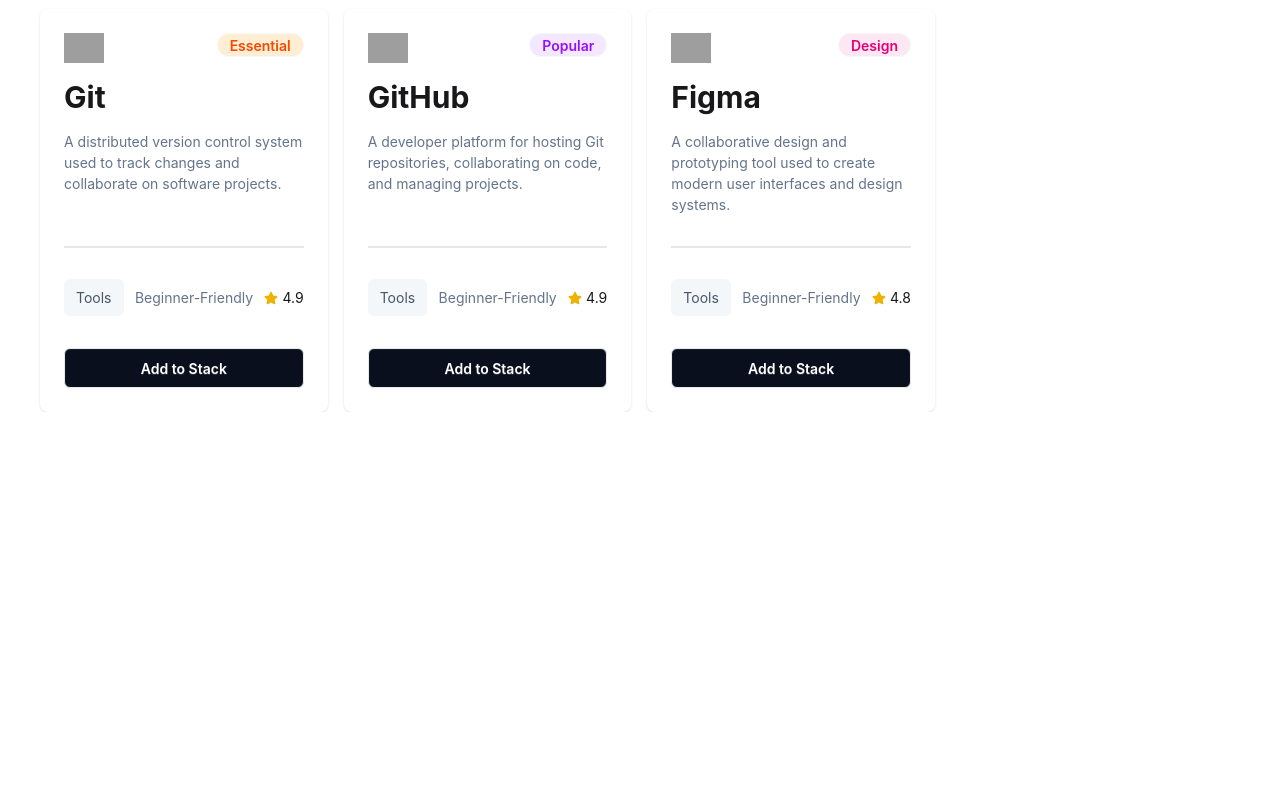
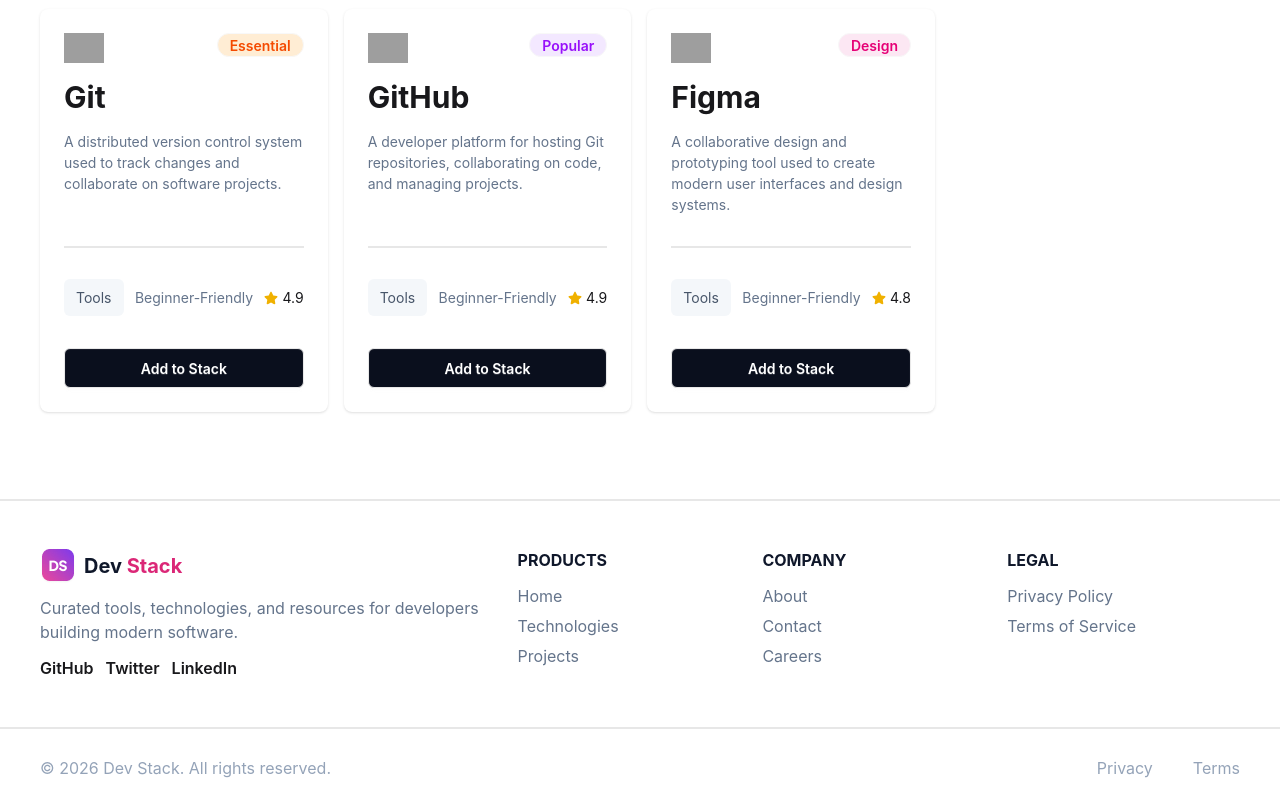
Before and after one commit to saiful2003s/devStack-project, a React (Vite) app: page / in a window 1280 px wide. Shown: the part 2489-3289 px from the top of the page. Before the commit the page ends 2901 px from the top, so only its background shows below. Built offline with nearby package versions, Linux system fonts and the light colour scheme; grey boxes are pictures that could not be loaded.

Commit message:
fotter and bottom bar build

```diff
--- a/src/App.tsx
+++ b/src/App.tsx
@@ -4,6 +4,7 @@ import Banner from "./components/banner"
 import Technologies from "./components/technologies/technologies"
 import { Suspense } from "react"
 import type { Itechnology } from "./types/technologyType"
+import Footer from "./components/footer"
 
 
 
@@ -27,6 +28,7 @@ function App() {
       <Suspense fallback= { <h3>Loading...</h3>}>
         <Technologies technologiesPromise={technologiesPromise} />
       </Suspense>
+      <Footer/>
 
     </>
   )
--- /dev/null
+++ b/src/components/footer.tsx
@@ -0,0 +1,68 @@
+// import React from 'react';
+import logo from "../assets/logo.png"
+
+const Footer = () => {
+    return (
+        <>
+
+            <div className="divider"></div>
+            <div className="container mx-auto">
+                <div className='m-10 grid grid-cols-[2fr_1fr_1fr_1fr] gap-3'>
+
+                    <div className="">
+                        <div className='flex gap-2 items-center mb-3'>
+                            <img src={logo} alt="dev stack logo" className='' />
+                            <p className='text-[#0F172A] font-bold text-[20px]'>Dev <span className='text-[#DB2777]'>Stack</span></p>
+                        </div>
+                        <p className="text-[#64748B] mb-3">Curated tools, technologies, and resources for developers building
+                            modern software.</p>
+                        <div className="font-semibold">
+                            <a className="mr-3" href="#">GitHub</a>
+                            <a className="mr-3" href="#">Twitter</a>
+                            <a className="mr-3" href="#">LinkedIn</a>
+                        </div>
+                    </div>
+
+                    <div>
+                        <h4 className="mb-3 text-[#0F172A] font-bold">PRODUCTS</h4>
+                        <ul className="text-[#64748B]">
+                            <li className="mb-1.5"><a href="#">Home</a></li>
+                            <li className="mb-1.5"><a href="#">Technologies</a></li>
+                            <li className="mb-1.5"><a href="#">Projects</a></li>
+                        </ul>
+                    </div>
+
+                    <div>
+                        <h4 className="mb-3 text-[#0F172A] font-bold">COMPANY</h4>
+                        <ul className="text-[#64748B]">
+                            <li className="mb-1.5"><a href="#">About</a></li>
+                            <li className="mb-1.5"><a href="#">Contact</a></li>
+                            <li className="mb-1.5"><a href="#">Careers</a></li>
+                        </ul>
+                    </div>
+
+                    <div>
+                        <h4 className="mb-3 text-[#0F172A] font-bold">LEGAL</h4>
+                        <ul className="text-[#64748B]">
+                            <li className="mb-1.5"><a href="#">Privacy Policy</a></li>
+                            <li className="mb-1.5"><a href="#">Terms of Service</a></li>
+                        </ul>
+                    </div>
+
+                </div>
+                <div className="divider"></div>
+
+                <div className="flex justify-between items-center mx-10 my-5">
+                    <div className="text-[#94A3B8]">© 2026 Dev Stack. All rights reserved.</div>
+                    <div className="text-[#94A3B8]">
+                        <a href="#" className="mr-10">Privacy</a>
+                        <a href="#">Terms</a>
+                    </div>
+                </div>
+            </div>
+        </>
+
+    );
+};
+
+export default Footer;
--- a/src/components/technologies/allTechnologies.tsx
+++ b/src/components/technologies/allTechnologies.tsx
@@ -55,7 +55,7 @@ const AllTechnologies = ({ technologies, addToStack, stack }: AllTechnologiesPro
                                 <div className="mt-6">
                                     <button onClick={() => addToStack(technology)}
                                         disabled={isAdded}
-                                        className= {`btn ${isAdded ? 'bg-[#f1f5f9c1] text-[#475569]' : 'bg-[#0A0F1D] text-[#FFFFFF]'}  btn-block rounded-md`} > {isAdded ? '✓ Added to Stack' : 'Add to Stack'}</button>
+                                        className={`btn ${isAdded ? 'bg-[#f1f5f9c1] text-[#475569]' : 'bg-[#0A0F1D] text-[#FFFFFF]'}  btn-block rounded-md`} > {isAdded ? '✓ Added to Stack' : 'Add to Stack'}</button>
                                 </div>
                             </div>
                         </div>
--- a/src/components/technologies/technologies.tsx
+++ b/src/components/technologies/technologies.tsx
@@ -33,7 +33,7 @@ const Technologies = ({ technologiesPromise }: TechnologiesProps) => {
 
     return (
 
-        <div className='mx-10 mt-20'>
+        <div className='mx-10 my-20'>
             <div className='container mx-auto '>
                 <div className='section-title'>
                     <h2 className='font-extrabold text-[36px] leading-10 tracking-[-0.9px] text-[#0F172A]'>Explore the
```
